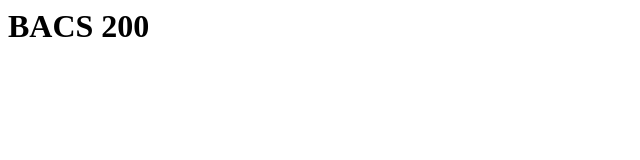
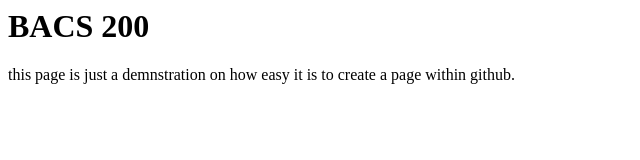
Before and after one commit to torr3570/torr3570.github.io, a plain HTML site: page BACS 200/index.html in a window 1280 px wide. Shown: the whole page, without its empty margins (0-640 px from the left). Drawn offline with Linux system fonts and the light colour scheme.

Commit message:
Update index.html

```diff
--- a/BACS 200/index.html
+++ b/BACS 200/index.html
@@ -1 +1,2 @@
 <h1>BACS 200</h1>
+    <p> this page is just a demnstration on how easy it is to create a page within github.</p>
```
